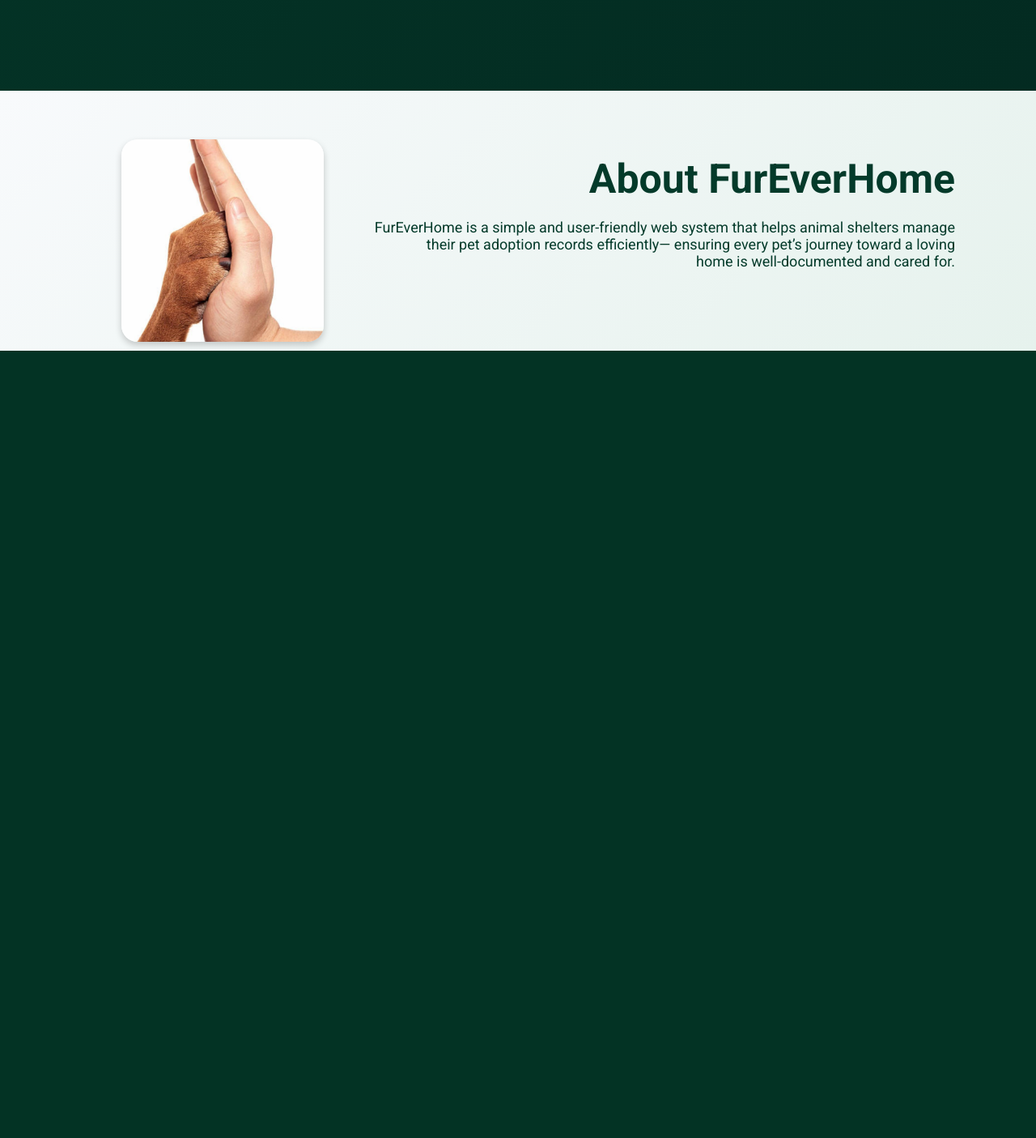
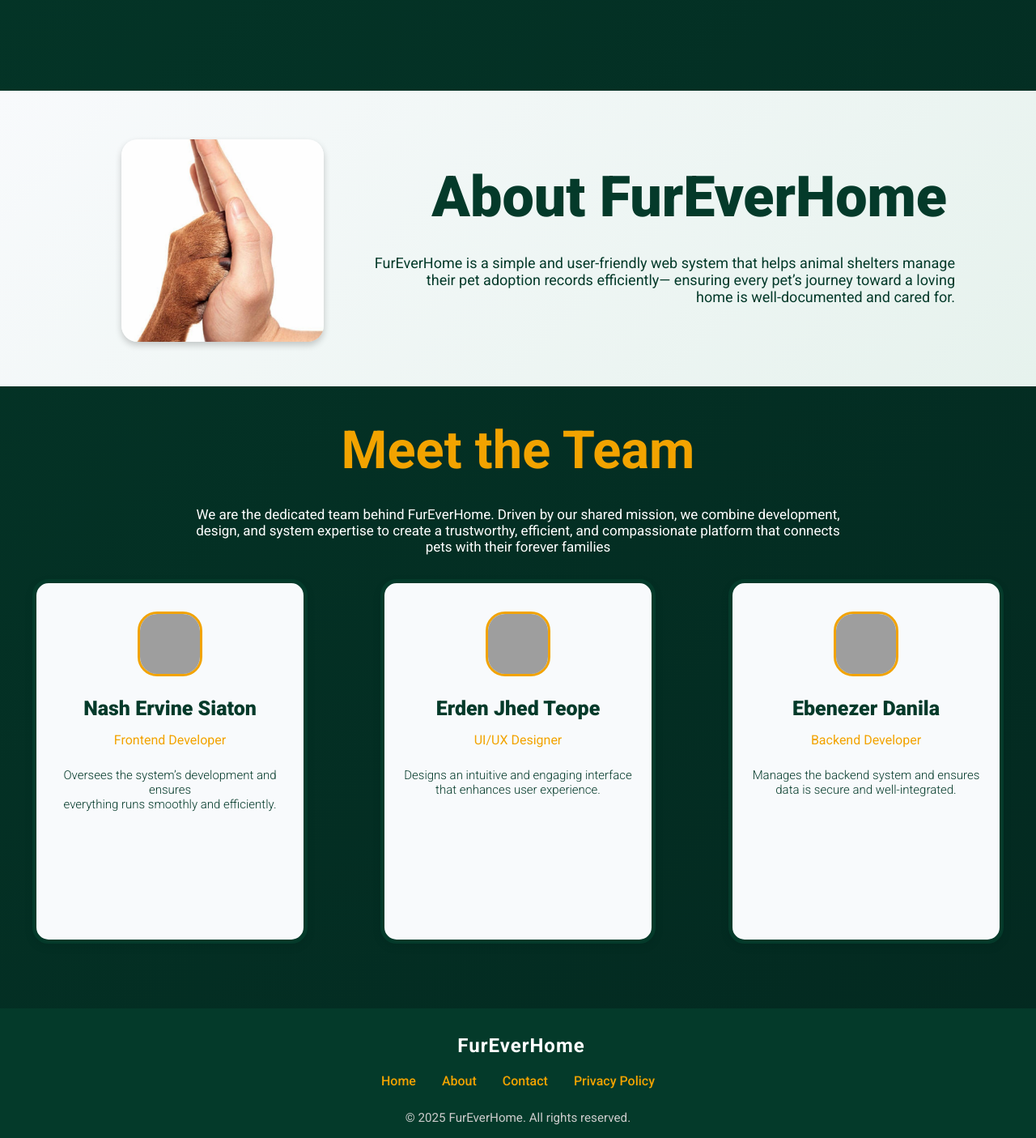
Before and after one commit to nashervinesiaton/Pet-Adoption-Management-System, a PHP site: page / in a window 1280 px wide. Shown: the part 1437-2842 px from the top of the page at 81% size. Before the commit the page ends 1870 px from the top, so only its background shows below. Run offline with PHP 8.4, Linux system fonts and the light colour scheme; grey boxes are pictures that could not be loaded.

Commit message:
added team member

```diff
--- a/index.html
+++ b/index.php
@@ -98,9 +98,57 @@
             their pet adoption records efficiently— ensuring every pet’s journey toward a loving<br>
             home is well-documented and cared for.</p>
         </section>
+
+    <section class="Members">
+        <h2>Meet the Team</h2>
+        <p class="description">We are the dedicated team behind FurEverHome. Driven by our shared mission, we combine development, design,
+            and system expertise to create a trustworthy, efficient, and compassionate platform that connects pets with their forever families
+        </p>
+        <div class="team-row">
+            <div class="team-cards">
+                <img src="img/member1.jpg" class="member-photo">
+                <h3>Nash Ervine Siaton</h3>
+                <p class="role">Frontend Developer</p>
+                <p class="bio">
+                    Oversees the system’s development and ensures <br>everything runs smoothly and efficiently.
+                </p>
+            </div>
+            <div class="team-cards">
+                <img src="img/member2.jpg" class="member-photo">
+                <h3>Erden Jhed Teope</h3>
+                <p class="role">UI/UX Designer</p>
+                <p class="bio">
+                    Designs an intuitive and engaging interface that enhances user experience.
+                </p>
+            </div>
+            <div class="team-cards">
+                <img src="img/member3.jpg" class="member-photo">
+                <h3>Ebenezer Danila</h3>
+                <p class="role">Backend Developer</p>
+                <p class="bio">
+                     Manages the backend system and ensures data is secure and well-integrated.
+                </p>
+            </div>
+        </div>
+    </section>
     </main>
+    <footer class="footer">
+        <div class="footer-content">
+            <div class="footer-logo">
+                <i class="fas fa-paw"></i> FurEverHome
+            </div>
+            <div class="footer-links">
+                <a href="#dashboard">Home</a>
+                <a href="#about">About</a>
+                <a href="#contact">Contact</a>
+                <a href="#privacy">Privacy Policy</a>
+            </div>
+
+            <div class="footer-copy">
+                © 2025 FurEverHome. All rights reserved.
+            </div>
+        </div>
+    </footer>
 </body>
+
 </html>
-
-</body>
-</html>
--- a/style.css
+++ b/style.css
@@ -342,24 +364,148 @@
   object-fit: cover;
   box-shadow: 0 4px 8px rgba(0, 0, 0, 0.2);
 }
-    .about-image:hover{
+.about-image:hover {
   transform: scale(1.05);
   transition: transform 0.3s ease;
 }
 
-
-    .about h2{
+.about h2 {
+  font-weight: 900;
   text-align: end;
-        font-size: 50px;
-        padding: 20px;
-        color: #043A2A;
+  font-size: 70px;
+  padding: 30px;
+  color: #043a2a;
   margin-right: 80px;
-
 }
-    .about p{
+.about p {
   text-align: end;
   font-size: 18px;
   padding: 0 20px 20px 20px;
-        color: #043A2A;
+  color: #043a2a;
   margin-right: 80px;
 }
+
+/*Members*/
+
+.Members {
+  display: flex;
+  flex-direction: column;
+  align-items: center;
+  gap: 30px;
+  padding: 40px;
+}
+
+.Members h2{
+  text-align: center;
+  font-size: 65px;
+  color: #f2a300;
+  line-height: 1.2;
+}
+
+.description{
+    text-align: center;
+    font-size: 17px;
+    max-width: 800px;
+}
+
+
+.team-row {
+  display: flex;
+  flex-direction: row;
+  gap: 90px;
+  justify-content: center;
+  width: 100%;
+}
+
+
+
+.team-cards {
+  height: 450px;
+  width: 400px;
+  background-color: #f8fafc;
+  border-radius: 20px;
+  border: #043a2a 5px solid;
+  display: flex;
+  flex-direction: column;
+  align-items: center;
+  gap: 15px;
+  padding: 15px 10px;
+  color: #043a2a;
+  box-shadow: 0 4px 12px rgba(0,0,0,0.08);
+}
+.team-cards:hover {
+  transform: scale(1.02);
+  transition: transform 0.3s ease;
+}
+.member-photo {
+  margin-top: 20px;
+  width: 80px;
+  height: 80px;
+  border-radius: 30%;
+  object-fit: cover;
+  margin-bottom: 10px;
+  border: 3px solid #f2a300;
+}
+
+
+
+.team-row h3{
+    font-size: 25px;
+    font-weight: 900;
+
+}
+
+.role{
+    color: #f2a300;
+}
+
+.bio{
+    padding: 10px;
+    text-align: center;
+    font-size: 15px;
+    font-weight: lighter;
+}
+
+/* Footer */
+.footer {
+  background: #043a2a;
+  color: #fff;
+  padding: 2rem 0 1rem 0;
+  text-align: center;
+  margin-top: 40px;
+}
+.footer-content {
+  max-width: 1200px;
+  margin: 0 auto;
+  display: flex;
+  flex-direction: column;
+  align-items: center;
+  gap: 1.2rem;
+}
+.footer-logo {
+  font-size: 1.5rem;
+  font-weight: 700;
+  letter-spacing: 1px;
+  display: flex;
+  align-items: center;
+  gap: 0.5rem;
+}
+.footer-links {
+  display: flex;
+  gap: 2rem;
+}
+.footer-links a {
+  color: #f2a300;
+  text-decoration: none;
+  font-weight: 500;
+  transition: color 0.2s;
+}
+.footer-links a:hover {
+  color: #fff;
+}
+
+.footer-copy {
+  font-size: 0.95rem;
+  color: #ccc;
+  margin-top: 0.5rem;
+}
```
Also changed, not shown: other parts of style.css (+53 -31 lines). Lines whose indentation alone changed are shown as unchanged.
